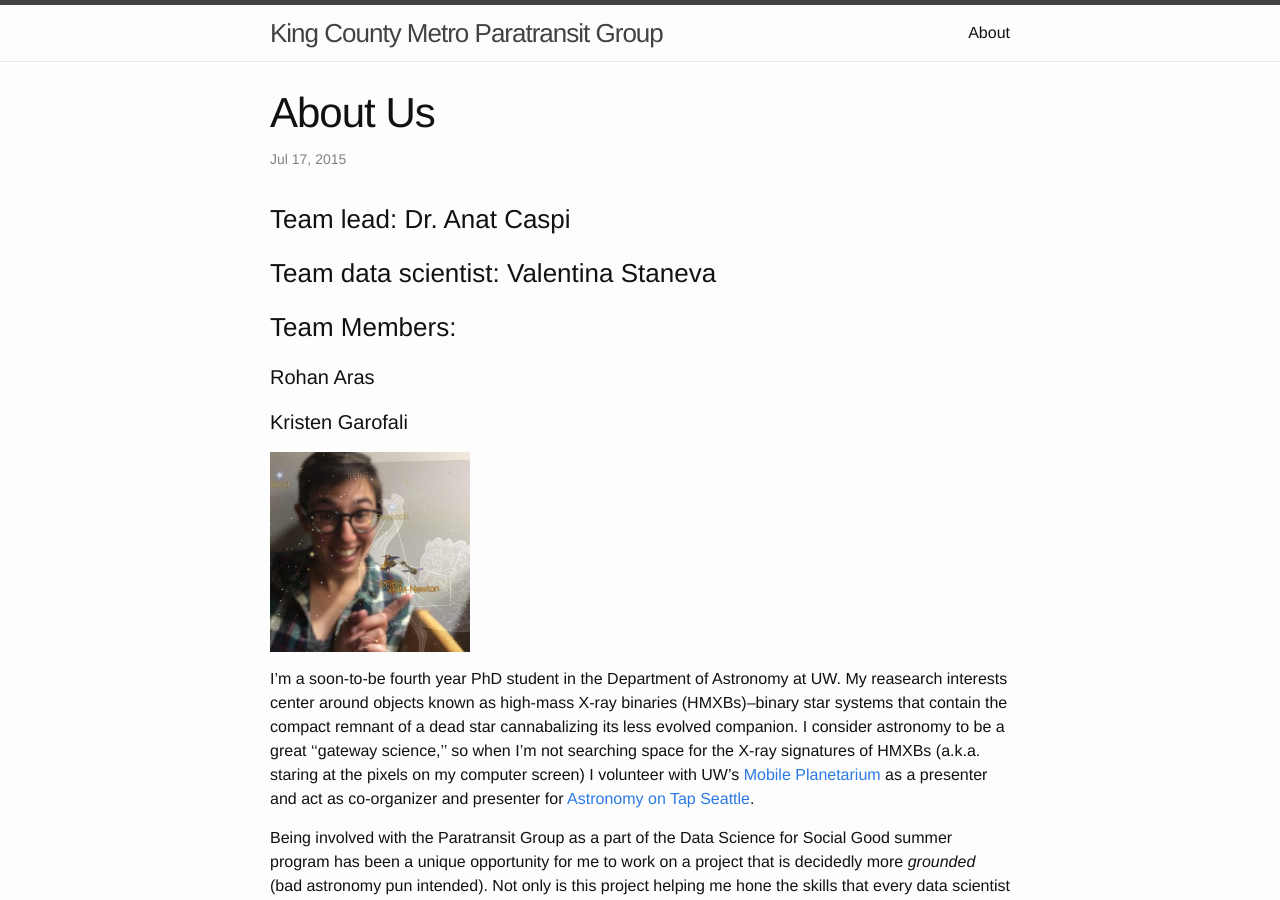
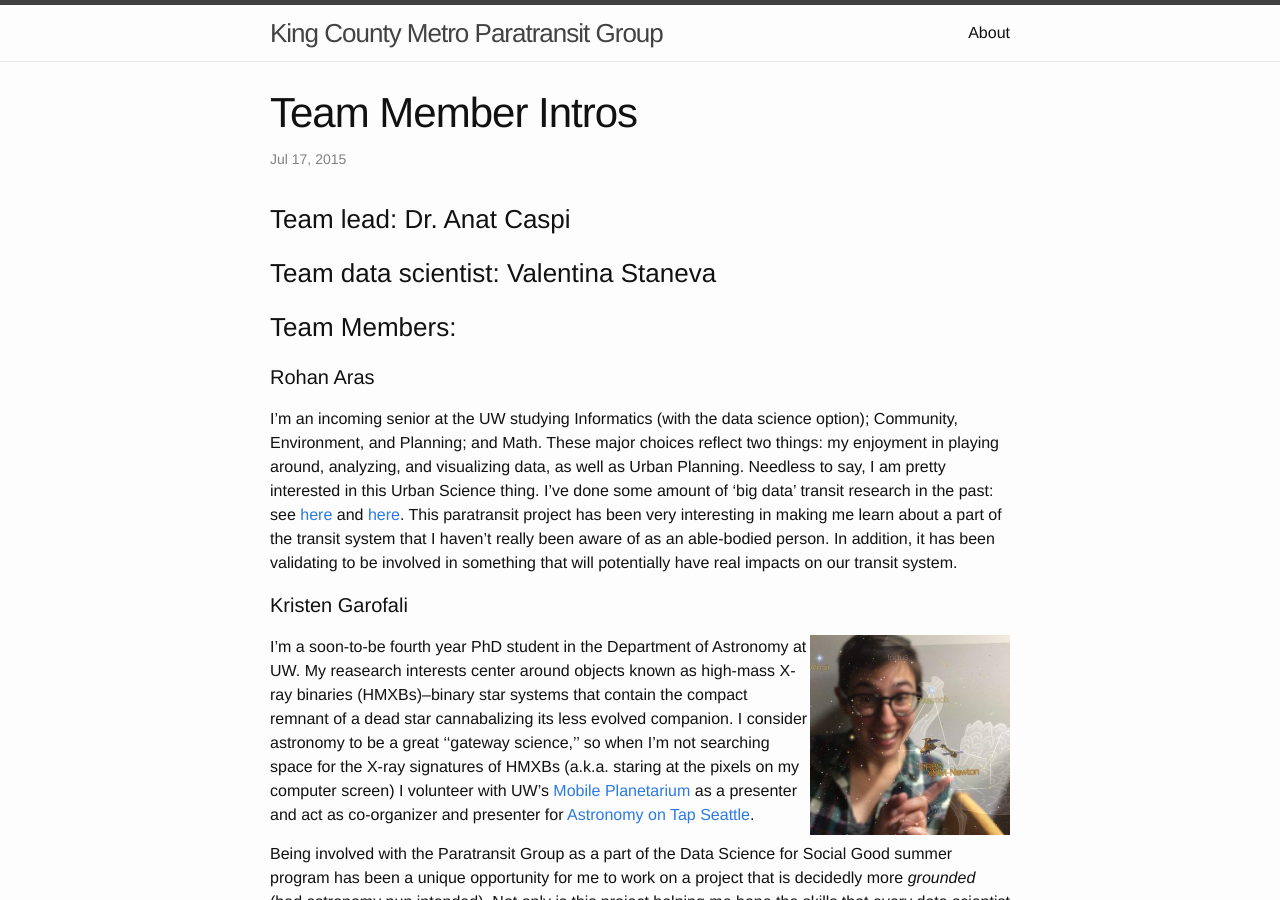
Before and after one commit to DSSG-paratransit/main_repo, a Jekyll site: the page built from _posts/2015-07-17-About-Us.md, in a window 1280 px wide and 900 px high. Built offline with Jekyll 4.4.1, drawn with Linux system fonts in a browser that asks for light colours.

Commit message:
added my about

```diff
--- a/_posts/2015-07-17-About-Us.md
+++ b/_posts/2015-07-17-About-Us.md
@@ -1,7 +1,7 @@
 ---
 layout: post
 
-title:  "About Us"
+title:  "Team Member Intros"
 date:   2015-07-17
 ---
 
@@ -13,9 +13,11 @@
 
 #### Rohan Aras
 
+I'm an incoming senior at the UW studying Informatics (with the data science option); Community, Environment, and Planning; and Math. These major choices reflect two things: my enjoyment in playing around, analyzing, and visualizing data, as well as Urban Planning. Needless to say, I am pretty interested in this Urban Science thing. I've done some amount of 'big data' transit research in the past: see [here](https://github.com/rohanaras/BBT_team) and [here](http://students.washington.edu/rohana/bbt/CensusBlockViz/). This paratransit project has been very interesting in making me learn about a part of the transit system that I haven't really been aware of as an able-bodied person. In addition, it has been validating to be involved in something that will potentially have real impacts on our transit system.
+
 #### Kristen Garofali
 
-<img src="/main_repo/images/twitpic.jpeg" alt="Kristen" style="width:200px;">
+<img src="/main_repo/images/twitpic.jpeg" alt="Kristen" style="width:200px;" align="right">
 
 I'm a soon-to-be fourth year PhD student in the Department of Astronomy at UW. My reasearch interests center around objects known as high-mass X-ray binaries (HMXBs)--binary star systems that contain the compact remnant of a dead star cannabalizing its less evolved companion. I consider astronomy to be a great ''gateway science,'' so when I'm not searching space for the X-ray signatures of HMXBs  (a.k.a. staring at the pixels on my computer screen) I volunteer with UW's [Mobile Planetarium](http://www.astro.washington.edu/groups/outreach/mplanetarium/) as a presenter and act as co-organizer and presenter for [Astronomy on Tap Seattle](http://astronomyontap.org/locations/seattle-wa/).
 
```
